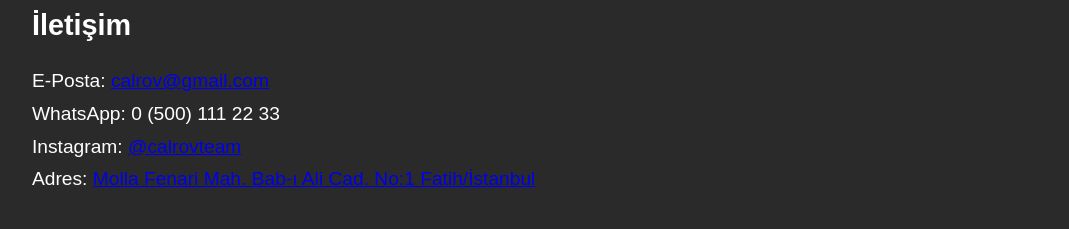
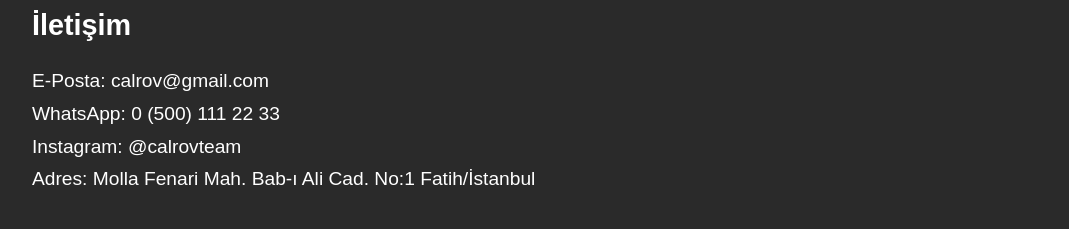
Before and after one commit to electromeow/calrov-website, a website: page iletisim.html in a window 1280 px wide. Shown: the part 131-360 px from the top of the page, without its empty margins (96-1165 px from the left). Drawn offline with nearby package versions, Linux system fonts and the light colour scheme; files that its build step writes are made by us from their sources; files whose address does not match are found by name.

Commit message:
Turn off text decoration of links

```diff
--- a/sass/iletisim.sass
+++ b/sass/iletisim.sass
@@ -3,3 +3,6 @@ section
   line-height: 170%
   h1
     font-size: 150%
+  a
+    text-decoration: none !important
+    color: white
```
